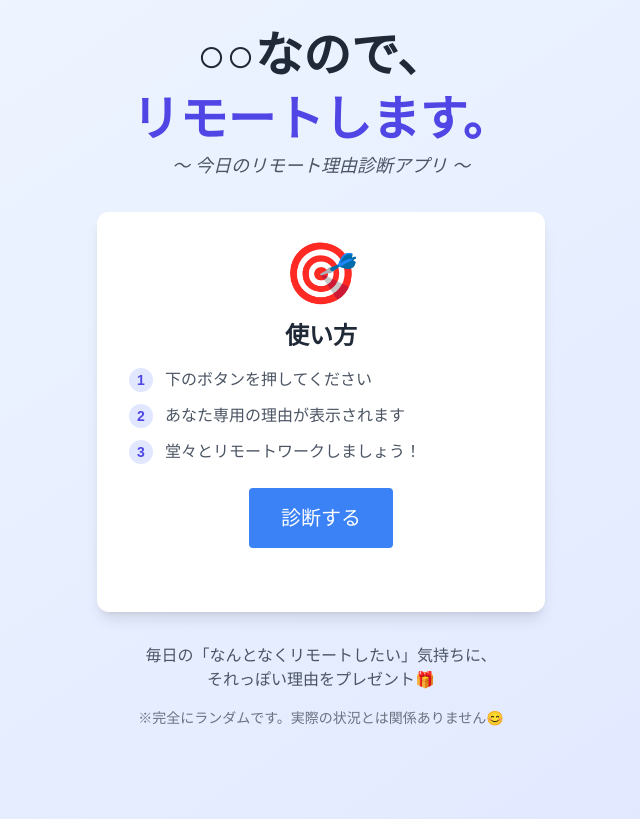
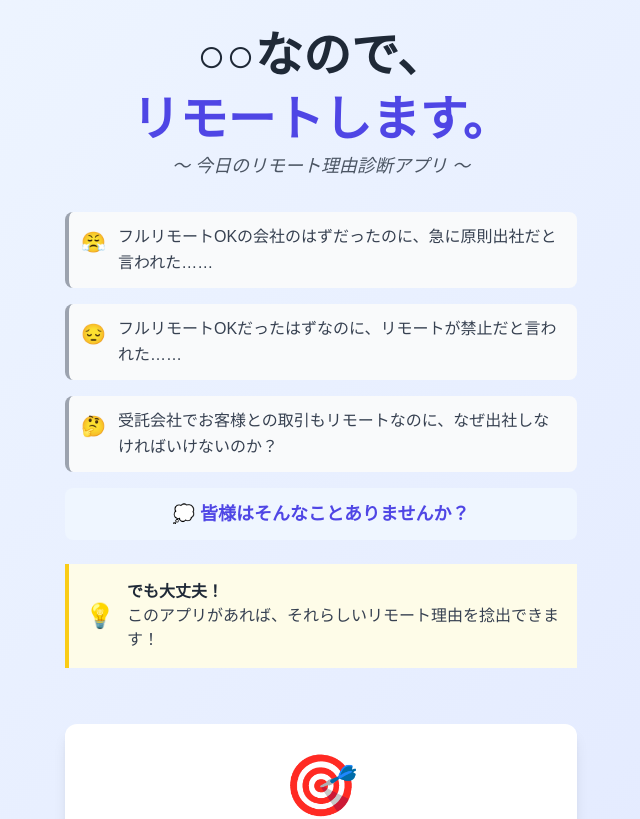
Before and after one commit to hiiragi17/remote-diagnosis-app, a Next.js app: page / in a window 1280 px wide. Shown: the top 819 px of the page, without its empty margins (319-959 px from the left). Built offline with nearby package versions, Linux system fonts and the light colour scheme.

Commit message:
feat:デザイン追加

```diff
--- a/app/page.tsx
+++ b/app/page.tsx
@@ -18,45 +18,71 @@ export default function Home() {
         </p>
       </header>
 
-      {/* メインコンテンツ */}
+       {/* メインコンテンツ */}
       <main className="flex flex-col items-center justify-center px-4">
-        {/* アプリ説明カード */}
-        <div className="bg-white rounded-xl shadow-lg p-8 max-w-md w-full mb-8">
-          <div className="text-center mb-6">
-            <div className="text-6xl mb-4">🎯</div>
-            <h3 className="text-2xl font-bold text-gray-800 mb-4">
-              使い方
-            </h3>
-            <div className="text-left space-y-3 text-gray-600">
-              <div className="flex items-center">
-                <span className="bg-indigo-100 text-indigo-600 w-6 h-6 rounded-full flex items-center justify-center text-sm font-bold mr-3">1</span>
-                <span>下のボタンを押してください</span>
-              </div>
-              <div className="flex items-center">
-                <span className="bg-indigo-100 text-indigo-600 w-6 h-6 rounded-full flex items-center justify-center text-sm font-bold mr-3">2</span>
-                <span>あなた専用の理由が表示されます</span>
-              </div>
-              <div className="flex items-center">
-                <span className="bg-indigo-100 text-indigo-600 w-6 h-6 rounded-full flex items-center justify-center text-sm font-bold mr-3">3</span>
-                <span>堂々とリモートワークしましょう！</span>
+        {/* 説明文セクション */}
+        <div className="max-w-lg w-full mb-8">
+          <div className="text-left space-y-4 text-gray-700 mb-6">
+            <div className="flex items-start space-x-3 p-3 bg-gray-50 rounded-lg border-l-4 border-gray-400">
+              <div className="text-xl mt-1">😤</div>
+              <p className="font-medium leading-relaxed">
+                フルリモートOKの会社のはずだったのに、急に原則出社だと言われた……
+              </p>
+            </div>
+            <div className="flex items-start space-x-3 p-3 bg-gray-50 rounded-lg border-l-4 border-gray-400">
+              <div className="text-xl mt-1">😔</div>
+              <p className="font-medium leading-relaxed">
+                フルリモートOKだったはずなのに、リモートが禁止だと言われた……
+              </p>
+            </div>
+            <div className="flex items-start space-x-3 p-3 bg-gray-50 rounded-lg border-l-4 border-gray-400">
+              <div className="text-xl mt-1">🤔</div>
+              <p className="font-medium leading-relaxed">
+                受託会社でお客様との取引もリモートなのに、なぜ出社しなければいけないのか？
+              </p>
+            </div>
+            <div className="text-center mt-6 p-3 bg-blue-50 rounded-lg">
+              <p className="text-lg font-semibold text-indigo-600">
+                💭 皆様はそんなことありませんか？
+              </p>
+            </div>
+          </div>
+
+          <div className="bg-yellow-50 border-l-4 border-yellow-400 p-4 mb-6">
+            <div className="flex items-center">
+              <div className="text-2xl mr-3">💡</div>
+              <div className="text-left">
+                <p className="font-bold text-gray-800">でも大丈夫！</p>
+                <p className="text-gray-700">このアプリがあれば、それらしいリモート理由を捻出できます！</p>
               </div>
             </div>
           </div>
+        </div>
 
+        {/* 診断ボタンカード */}
+        <div className="bg-white rounded-xl shadow-lg p-8 max-w-lg w-full mb-8">
+          <div className="text-center mb-6">
+            <div className="text-6xl mb-4">🎯</div>
+          </div>
+
+          <p className="text-xl font-bold text-indigo-600 mb-8 text-center">
+            さあ貴方も早速診断！
+          </p>
+          {/* 診断ボタン */}
           <DiagnosisButton />
         </div>
-        {/* 説明テキスト */}
-        <div className="max-w-md text-center">
-          <p className="text-gray-600 mb-4">
-            毎日の「なんとなくリモートしたい」気持ちに、
-            <br />
-            それっぽい理由をプレゼント🎁
-          </p>
-          <p className="text-sm text-gray-500">
-            ※完全にランダムです。実際の状況とは関係ありません😊
+
+        {/* 説明テキスト（削除） */}
+
+      </main>
+      <div className="max-w-2xl mx-auto px-4 mb-8">
+        <div className="bg-red-50 border border-red-200 rounded-lg p-4">
+          <p className="text-xs text-red-600 text-center leading-relaxed">
+            このアプリで出された理由を使用されて生じた被害に関して、当方は一切責任を負いません。ご了承ください。
           </p>
         </div>
-      </main>
+      </div>
+
       {/* フッター */}
       <footer className="text-center py-8 mt-16">
         <p className="text-gray-500 text-sm">
```
